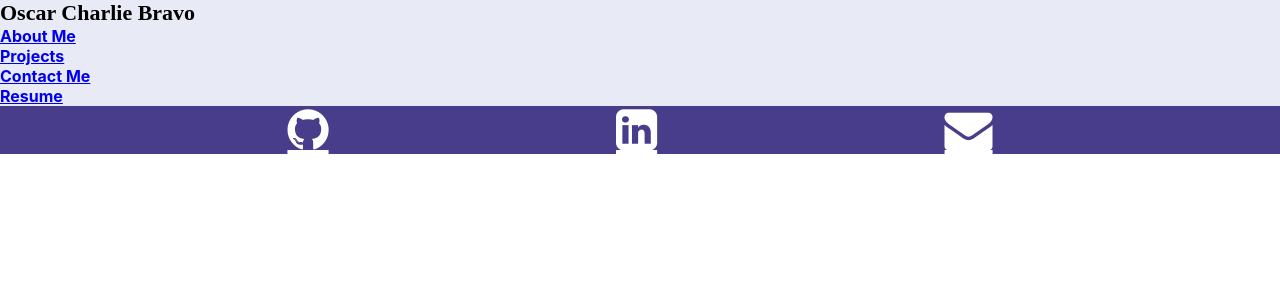
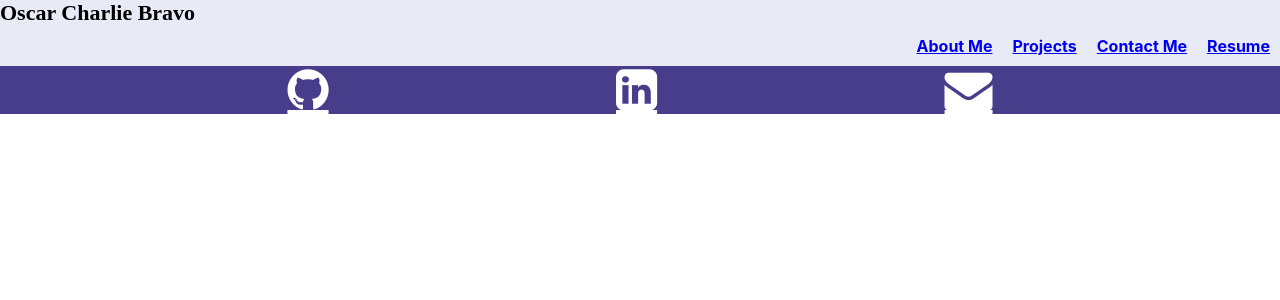
Before and after one commit to oscarcbryant/React-PortfolioV2, a React (Create React App) app in the folder react-portfolio/: page / in a window 1280 px wide. Shown: the top 300 px of the page. Built offline with nearby package versions, Linux system fonts and the light colour scheme; a web font is replaced by a local one.

Commit message:
adding styling to pages

```diff
--- a/react-portfolio/src/components/Navbar.js
+++ b/react-portfolio/src/components/Navbar.js
@@ -5,20 +5,21 @@ import { Link } from "react-router-dom";
 const styles = {
     navbar: {
         background: '#e8eaf6',
+
+        alignItems: 'centre'
     },
-    links: {
-        display: 'flex',
-        flexDirection: 'column',
+    // aboutHeader: {
+    //     padding: '20px'
 
+    // }
     }
-};
 
 function Navbar() {
     return (
         <div style={styles.navbar}>
       <nav className="navbar">
-        <h1>Oscar Charlie Bravo</h1>
-        <div style={styles.links}>
+        <h1 style={styles.aboutHeader}>Oscar Charlie Bravo</h1>
+        <div id="links">
          <h4>
             <Link to = "/about">About Me</Link>
         </h4>
--- a/react-portfolio/src/index.css
+++ b/react-portfolio/src/index.css
@@ -43,6 +43,7 @@ h1 {
     margin-inline-start: 0px;
     margin-inline-end: 0px;
     font-weight: bold;
+    padding: 10px;
 }
 
 #icons {
@@ -57,3 +58,14 @@ h1 {
   height: 100vh;
   background-color: #483D8B;
 }
+
+#links {
+display: flex;
+flex-direction: row;
+justify-content: flex-end;
+
+}
+
+.navbar{
+  align-items: center;
+}
```
